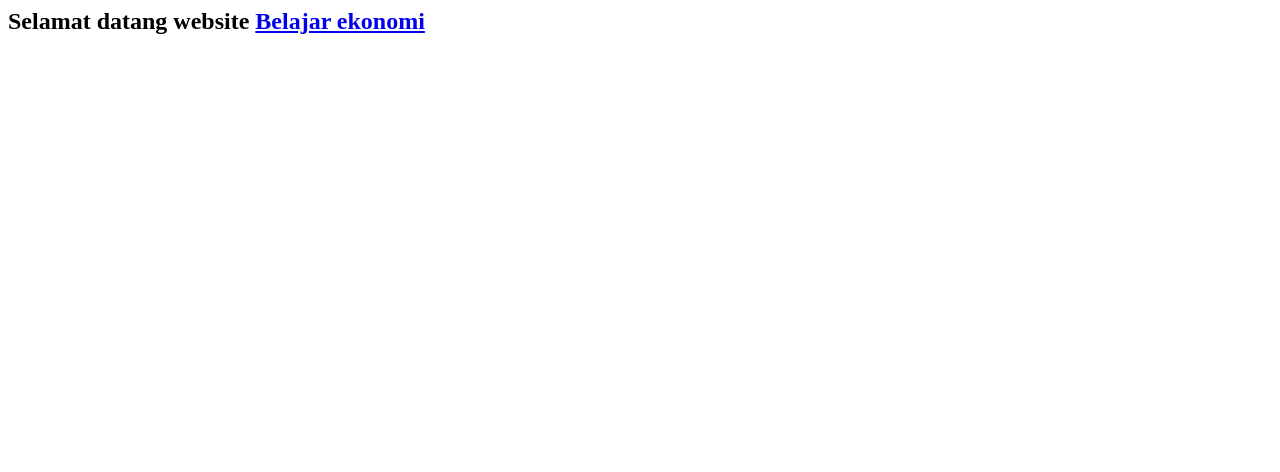
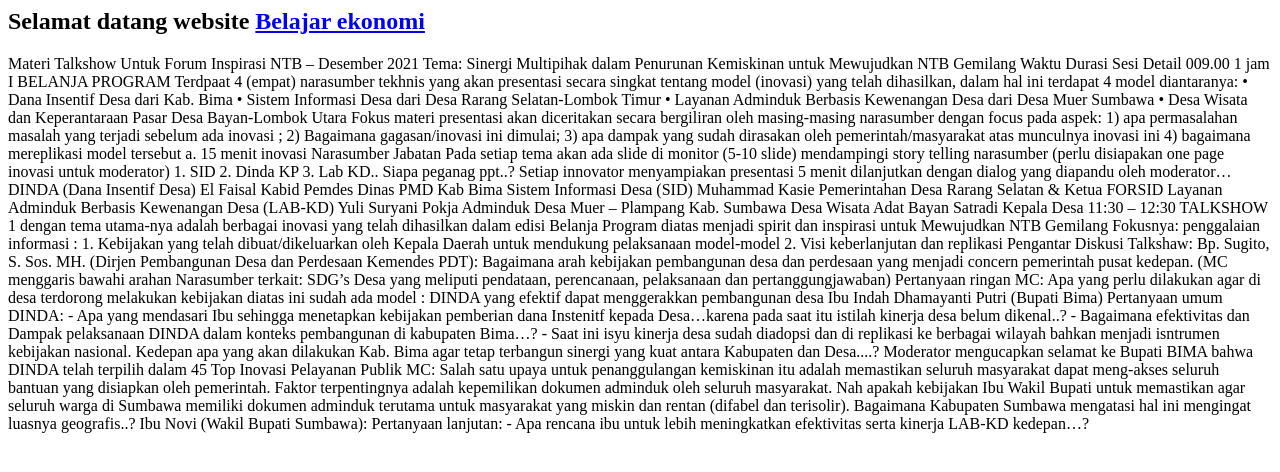
Before and after one commit to amirbuldan/amirbuldan.github.io, a plain HTML site: page index.html in a window 1280 px wide. Drawn offline with Linux system fonts and the light colour scheme.

Commit message:
isi content

```diff
--- a/index.html
+++ b/index.html
@@ -4,7 +4,63 @@
 
     </head>
     <body>
-        <h2>Selamat datang website <a href="https://www.studiekonomi.com">Belajar ekonomi</a></h2>
+        <h2>Selamat datang website <a href="https://www.studiekonomi.com" >Belajar ekonomi</a></h2>
+        <p>
+            Materi Talkshow
+Untuk Forum Inspirasi NTB – Desember 2021
+
+Tema:
+Sinergi Multipihak dalam Penurunan Kemiskinan untuk Mewujudkan NTB Gemilang
+
+Waktu	Durasi	Sesi	Detail
+009.00	1 jam	 I
+	BELANJA PROGRAM
+Terdpaat 4 (empat) narasumber tekhnis yang akan  presentasi secara singkat tentang model (inovasi) yang telah dihasilkan, dalam hal ini terdapat 4 model diantaranya:
+•	Dana Insentif Desa dari Kab. Bima
+•	Sistem Informasi Desa dari Desa Rarang Selatan-Lombok Timur
+•	Layanan Adminduk Berbasis Kewenangan Desa dari Desa Muer Sumbawa
+•	Desa Wisata dan  Keperantaraan Pasar Desa Bayan-Lombok Utara
+Fokus materi presentasi akan diceritakan secara bergiliran oleh masing-masing narasumber  dengan focus pada aspek:
+1)	apa permasalahan masalah yang terjadi  sebelum ada inovasi ;
+2)	Bagaimana gagasan/inovasi ini dimulai;
+3)	apa dampak yang sudah dirasakan oleh pemerintah/masyarakat atas munculnya inovasi ini
+4)	bagaimana mereplikasi model tersebut
+a. 15 menit	inovasi	Narasumber	Jabatan 	Pada setiap tema akan ada slide di monitor (5-10 slide) mendampingi story telling narasumber
+
+(perlu disiapakan one page inovasi untuk moderator)
+1. SID
+2. Dinda
+KP
+3. Lab KD..
+Siapa peganag ppt..?
+
+Setiap innovator menyampiakan presentasi 5 menit dilanjutkan  dengan dialog yang diapandu oleh moderator…
+	DINDA (Dana Insentif Desa)	El Faisal	Kabid Pemdes Dinas PMD Kab Bima
+	Sistem Informasi Desa (SID)	Muhammad	Kasie Pemerintahan Desa Rarang Selatan & Ketua FORSID
+	Layanan Adminduk Berbasis Kewenangan Desa (LAB-KD)	Yuli Suryani	Pokja Adminduk Desa Muer – Plampang  Kab. Sumbawa
+	Desa Wisata Adat  Bayan	Satradi	Kepala Desa
+11:30 – 12:30	TALKSHOW   1
+	dengan tema utama-nya adalah  berbagai inovasi yang telah dihasilkan dalam edisi Belanja Program diatas menjadi spirit dan inspirasi untuk Mewujudkan NTB Gemilang
+Fokusnya: penggalaian informasi :
+1. Kebijakan yang telah dibuat/dikeluarkan oleh Kepala Daerah untuk mendukung pelaksanaan model-model
+2. Visi keberlanjutan dan replikasi
+	Pengantar Diskusi Talkshaw:
+Bp. Sugito, S. Sos. MH. (Dirjen Pembangunan Desa dan Perdesaan Kemendes PDT):
+	Bagaimana arah kebijakan pembangunan desa dan perdesaan yang menjadi concern pemerintah pusat kedepan.
+(MC menggaris bawahi arahan Narasumber terkait: SDG’s Desa yang meliputi pendataan, perencanaan, pelaksanaan dan pertanggungjawaban)
+	Pertanyaan ringan MC:
+Apa yang perlu dilakukan agar di desa terdorong melakukan kebijakan diatas ini sudah ada model : DINDA yang efektif dapat menggerakkan pembangunan desa
+	Ibu Indah Dhamayanti Putri
+(Bupati Bima)	Pertanyaan umum DINDA:
+-	Apa yang mendasari Ibu sehingga menetapkan kebijakan pemberian dana Instenitf kepada Desa…karena pada saat itu istilah kinerja desa belum dikenal..?
+-	Bagaimana efektivitas dan Dampak pelaksanaan DINDA dalam konteks pembangunan di kabupaten Bima…?
+-	Saat ini isyu kinerja desa sudah diadopsi dan di replikasi ke berbagai wilayah bahkan menjadi isntrumen kebijakan nasional. Kedepan apa yang akan dilakukan Kab. Bima agar tetap terbangun sinergi yang kuat antara Kabupaten dan Desa....?	Moderator mengucapkan selamat ke Bupati BIMA bahwa DINDA telah terpilih dalam 45 Top Inovasi Pelayanan Publik
+	MC:  Salah satu upaya untuk penanggulangan kemiskinan itu adalah memastikan seluruh masyarakat dapat meng-akses seluruh bantuan yang disiapkan oleh pemerintah. Faktor terpentingnya adalah kepemilikan dokumen adminduk oleh seluruh masyarakat. Nah apakah kebijakan Ibu Wakil Bupati untuk memastikan agar seluruh warga di Sumbawa memiliki dokumen adminduk terutama untuk masyarakat yang miskin dan  rentan (difabel dan terisolir).   Bagaimana Kabupaten Sumbawa mengatasi hal ini  mengingat luasnya geografis..?
+	Ibu Novi (Wakil Bupati Sumbawa):	Pertanyaan lanjutan:
+-	Apa rencana ibu untuk lebih meningkatkan efektivitas serta kinerja LAB-KD kedepan…?
+
+
+        </p>
     </body>
 
 </html>
```
